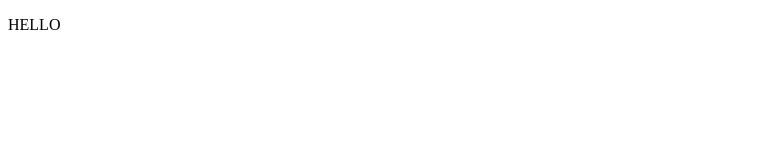
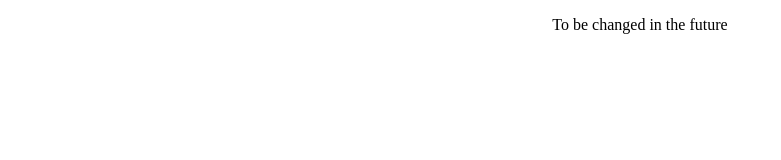
Before and after one commit to csgarlock/csgarlock.github.io, a plain HTML site: page index.html in a window 1280 px wide. Shown: the whole page, without its empty margins (0-781 px from the left). Drawn offline with Linux system fonts and the light colour scheme.

Commit message:
changed body

```diff
--- a/index.html
+++ b/index.html
@@ -4,6 +4,6 @@
 		<title>My Amazing Site</title>
 	</head>
 	<body>
-		<p>HELLO</p>
+		<p align="center">To be changed in the future</p>
 	</body>
 </html>
```
